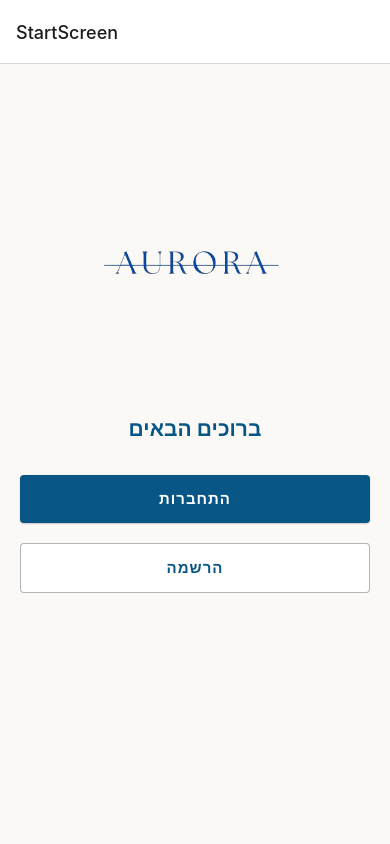
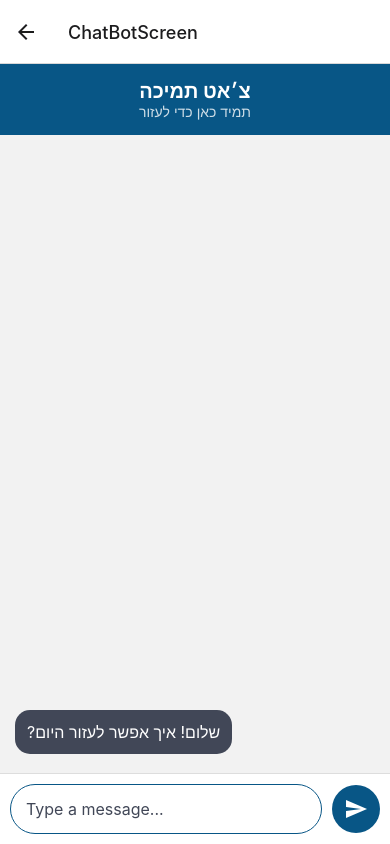
Before and after one commit to osnatshabtay/aurora_client, a React Native app: screen /ChatBotScreen in a window 390 px wide. Built offline with nearby package versions, Linux system fonts and the light colour scheme; what react-native-status-bar-height would draw is missing.

Commit message:
chatbot screen and update color

```diff
--- a/App.js
+++ b/App.js
@@ -14,6 +14,7 @@ import {
   HomeScreen,
   CategoryContent,
   CommunityScreen,
+  ChatBotScreen,
 } from './src/screens'
 
 const Stack = createStackNavigator()
@@ -38,6 +39,7 @@ export default function App() {
           <Stack.Screen name="HomeScreen" component={HomeScreen}/>
           <Stack.Screen name="CategoryContent" component={CategoryContent}/>
           <Stack.Screen name="CommunityScreen" component={CommunityScreen}/>
+          <Stack.Screen name="ChatBotScreen" component={ChatBotScreen} />
 
         </Stack.Navigator>
       </NavigationContainer>
--- /dev/null
+++ b/src/screens/ChatBotScreen.js
@@ -0,0 +1,154 @@
+import React, { useState, useEffect } from 'react';
+import { View, StyleSheet, FlatList, TextInput, TouchableOpacity, Text } from 'react-native';
+import { theme } from '../core/theme';
+import { MaterialIcons } from '@expo/vector-icons';
+
+
+export default function ChatBotScreen() {
+    const [messages, setMessages] = useState([]);
+    const [inputText, setInputText] = useState('');
+
+    // Add welcome message on load
+    useEffect(() => {
+        const initialMessage = {
+            id: '1',
+            text: 'שלום! איך אפשר לעזור היום?',
+            sender: 'bot',
+        };
+        setMessages([initialMessage]);
+    }, []);
+
+    const sendMessage = () => {
+        if (inputText.trim() === '') return;
+
+        const newMessage = {
+            id: Math.random().toString(),
+            text: inputText,
+            sender: 'user',
+        };
+
+        setMessages((prevMessages) => [...prevMessages, newMessage]);
+        setInputText('');
+
+        // Simulating a bot response
+        setTimeout(() => {
+            const botMessage = {
+                id: Math.random().toString(),
+                text: "אני כאן כדי לעזור! 😊",
+                sender: 'bot',
+            };
+            setMessages((prevMessages) => [...prevMessages, botMessage]);
+        }, 1000);
+    };
+
+    const renderMessageItem = ({ item }) => (
+        <View style={[styles.messageBubble, item.sender === 'user' ? styles.userBubble : styles.botBubble]}>
+            <Text style={styles.messageText}>{item.text}</Text>
+        </View>
+    );
+
+    return (
+        <View style={styles.container}>
+            {/* Top Bar with Support Chat Title */}
+            <View style={styles.topBar}>
+                <Text style={styles.chatTitle}>צ׳אט תמיכה</Text>
+                <Text style={styles.chatSubtitle}>תמיד כאן כדי לעזור</Text>
+            </View>
+
+            {/* Chat Messages Section */}
+            <FlatList
+                data={messages}
+                renderItem={renderMessageItem}
+                keyExtractor={(item) => item.id}
+                contentContainerStyle={styles.messageContainer}
+            />
+
+            {/* Chat Input Section */}
+            <View style={styles.inputContainer}>
+                <TextInput
+                    style={styles.input}
+                    value={inputText}
+                    onChangeText={setInputText}
+                    placeholder="Type a message..."
+                    placeholderTextColor={theme.colors.secondary}
+                />
+                <TouchableOpacity onPress={sendMessage} style={styles.sendButton}>
+                    <MaterialIcons name="send" size={24} color="white" />
+                </TouchableOpacity>
+            </View>
+        </View>
+    );
+}
+
+
+const styles = StyleSheet.create({
+    container: {
+        flex: 1,
+        backgroundColor: '#F2F2F2',
+    },
+    topBar: {
+        padding: 15,
+        backgroundColor: theme.colors.primary,
+        alignItems: 'center',
+        justifyContent: 'center',
+    },
+    chatTitle: {
+        fontSize: 20,
+        fontWeight: 'bold',
+        color: 'white',
+    },
+    chatSubtitle: {
+        fontSize: 14,
+        color: 'white',
+        opacity: 0.8,
+    },
+    messageContainer: {
+        flexGrow: 1,
+        padding: 15,
+        justifyContent: 'flex-end',
+    },
+    messageBubble: {
+        padding: 12,
+        borderRadius: 15,
+        marginVertical: 4,
+        maxWidth: '80%',
+        alignSelf: 'flex-start',
+    },
+    userBubble: {
+        backgroundColor: theme.colors.primary,
+        alignSelf: 'flex-end',
+    },
+    botBubble: {
+        backgroundColor: theme.colors.secondary,
+        alignSelf: 'flex-start',
+    },
+    messageText: {
+        fontSize: 16,
+        color: 'white',
+    },
+    inputContainer: {
+        flexDirection: 'row',
+        padding: 10,
+        borderTopWidth: 1,
+        borderColor: '#ddd',
+        backgroundColor: 'white',
+        alignItems: 'center',
+    },
+    input: {
+        flex: 1,
+        height: 50,
+        paddingHorizontal: 15,
+        borderRadius: 25,
+        borderWidth: 1,
+        borderColor: theme.colors.primary,
+        fontSize: 16,
+    },
+    sendButton: {
+        marginLeft: 10,
+        backgroundColor: theme.colors.primary,
+        borderRadius: 25,
+        padding: 12,
+        justifyContent: 'center',
+        alignItems: 'center',
+    },
+});
--- a/src/screens/CommunityScreen.js
+++ b/src/screens/CommunityScreen.js
@@ -13,6 +13,7 @@ import {
 import { Card, CardHeader, CardContent, CardFooter } from '../components/Card';
 import { Heart, MessageCircle } from '../components/Icon';
 import { imageMapping } from '../helpers/avatar';
+import { theme } from '../core/theme';
 
 const Avatar = ({ size = 40, uri }) => {
   const imageSource = imageMapping[uri] || require('../assets/logo.png');
@@ -187,7 +188,7 @@ const styles = StyleSheet.create({
   },
   addPostButton: {
     marginLeft: 8,
-    backgroundColor: '#560CCE',
+    backgroundColor: theme.colors.primary,
     paddingVertical: 12,
     paddingHorizontal: 16,
     borderRadius: 8,
--- a/src/screens/RegulationsScreen.js
+++ b/src/screens/RegulationsScreen.js
@@ -1,4 +1,5 @@
 import React from 'react';
+import { theme } from '../core/theme';
 import { ScrollView, StyleSheet, View, I18nManager } from 'react-native';
 import { Text } from 'react-native-paper';
 import Background from '../components/Background';
@@ -86,18 +87,18 @@ const styles = StyleSheet.create({
     fontSize: 18,
     fontWeight: 'bold',
     marginVertical: 10,
-    color: '#4A90E2',
+    color: theme.colors.primary,
     textAlign: 'right',
   },
   header: {
     fontSize: 20,
     fontWeight: 'bold',
     textAlign: 'center',
-    color: '#6A1B9A',
+    color: theme.colors.primary,
     marginBottom: 10,
   },
   button: {
     marginTop: 24,
-    backgroundColor: '#6A1B9A',
+    backgroundColor: theme.colors.primary,
   },
 });
--- a/src/screens/index.js
+++ b/src/screens/index.js
@@ -8,3 +8,4 @@ export { default as EnrichmentContent } from './EnrichmentContent'
 export { default as CategoryContent } from './CategoryContent'
 export { default as HomeScreen } from './HomeScreen'
 export { default as CommunityScreen } from './CommunityScreen'
+export { default as ChatBotScreen } from './ChatBotScreen'
```
